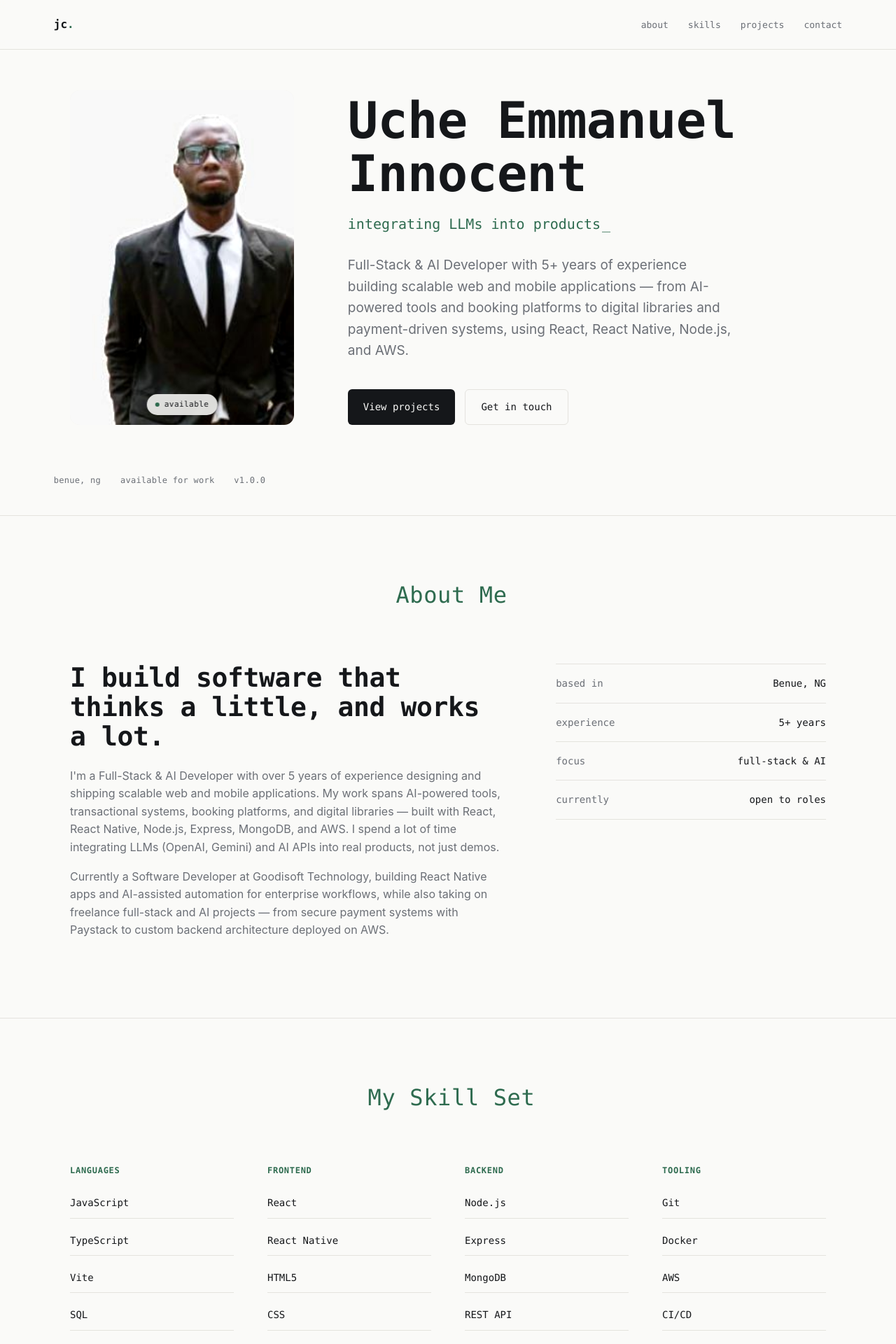
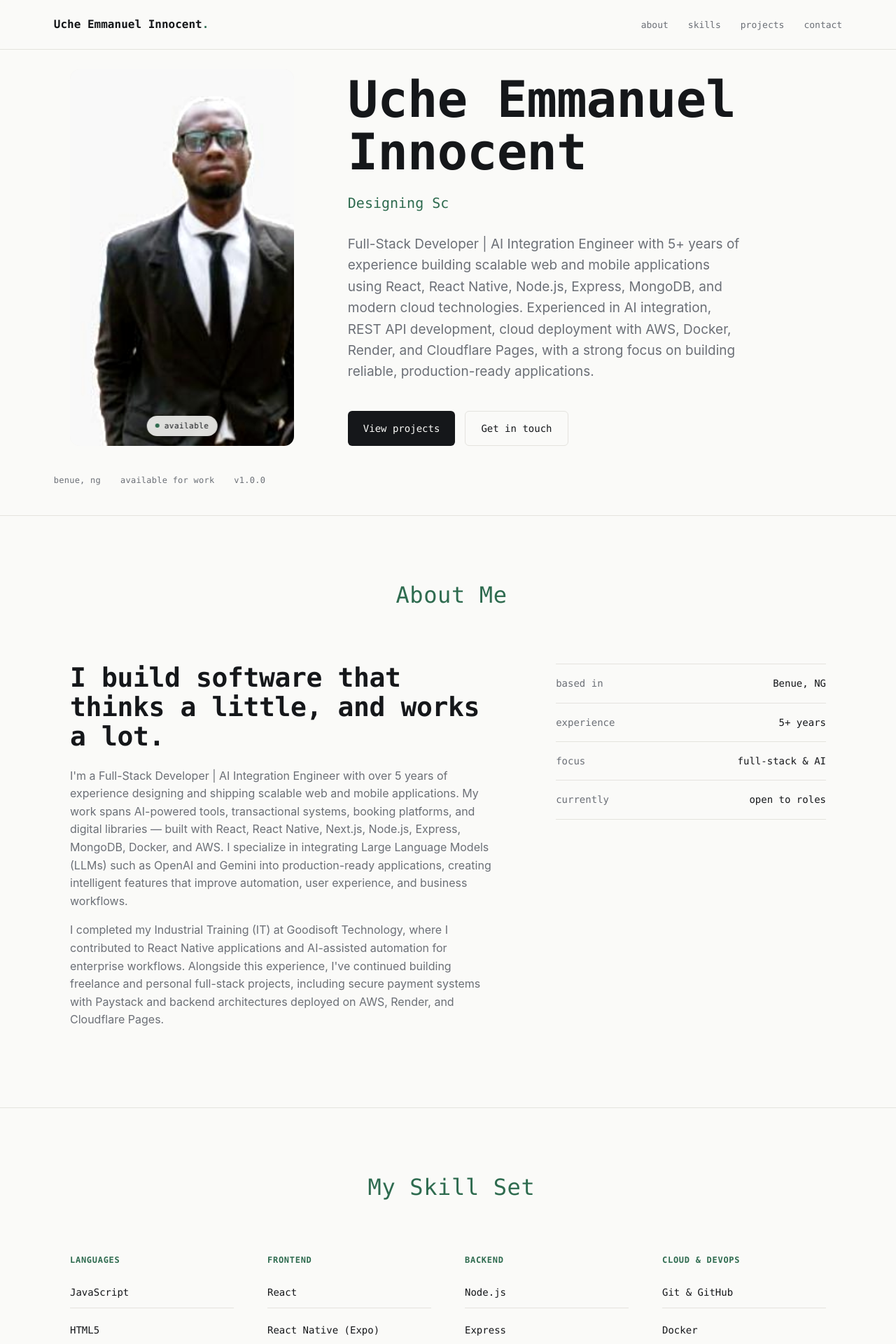
Before and after one commit to Uco7/UchePortfolio_webSite, a React (Vite) app: page / in a window 1280 px wide. Shown: the top 1920 px of the page at 70% size. Built offline with nearby package versions, Linux system fonts and the light colour scheme; the HTML template or start-up script is replaced by a standard one.

Commit message:
making some  genaral change

```diff
--- a/src/Component/About.jsx
+++ b/src/Component/About.jsx
@@ -23,21 +23,17 @@ export default function About() {
           <div className="about-copy col">
             <h2>I build software that thinks a little, and works a lot.</h2>
             <p className="text-muted">
-              I'm a Full-Stack & AI Developer with over 5 years of
+              I'm a Full-Stack Developer | AI Integration Engineer with over 5 years of
               experience designing and shipping scalable web and mobile
               applications. My work spans AI-powered tools, transactional
               systems, booking platforms, and digital libraries — built
-              with React, React Native, Node.js, Express, MongoDB, and
-              AWS. I spend a lot of time integrating LLMs (OpenAI,
-              Gemini) and AI APIs into real products, not just demos.
+              with React, React Native, Next.js, Node.js, Express, MongoDB, Docker, and AWS.
+              I specialize in integrating Large Language Models (LLMs) such as OpenAI and Gemini into production-ready applications,
+              creating intelligent features that improve automation, user experience, and business workflows.
             </p>
             <p className="text-muted">
-              Currently a Software Developer at Goodisoft Technology,
-              building React Native apps and AI-assisted automation for
-              enterprise workflows, while also taking on freelance
-              full-stack and AI projects — from secure payment systems
-              with Paystack to custom backend architecture deployed on
-              AWS.
+             I completed my Industrial Training (IT) at Goodisoft Technology, where I contributed to React Native applications and AI-assisted automation for enterprise workflows. Alongside this experience, I've continued building freelance and personal full-stack projects, including secure payment
+             systems with Paystack and backend architectures deployed on AWS, Render, and Cloudflare Pages.
             </p>
           </div>
 
--- a/src/Component/Contact.jsx
+++ b/src/Component/Contact.jsx
@@ -2,12 +2,12 @@ import { useState } from 'react'
 import { useReveal } from '../hook/useReveal'
 import "../css/App.css"
 
-const MY_EMAIL = 'ucheuc070@gmail.com'
+const MY_EMAIL = 'ucheinnocent070@gmail.com'
 
 const SOCIALS = [
   { label: 'email:', value: MY_EMAIL, href: `mailto:${MY_EMAIL}` },
-  { label: 'github:', value: 'github.com/jordancole', href: 'https://github.com' },
-  { label: 'linkedin:', value: 'linkedin.com/in/jordancole', href: 'https://linkedin.com' },
+  { label: 'github:', value: 'https://github.com/Uco7', href: 'https://github.com/Uco7' },
+  { label: 'linkedin:', value: 'https://www.linkedin.com/in/uche-innocent-60741624b/', href: 'https://www.linkedin.com/in/uche-innocent-60741624b/' },
 ]
 
 export default function Contact() {
@@ -73,7 +73,7 @@ export default function Contact() {
                 required
                 value={form.name}
                 onChange={handleChange}
-                placeholder="Ada Lovelace"
+                placeholder="Your Name"
               />
             </label>
 
@@ -85,7 +85,7 @@ export default function Contact() {
                 required
                 value={form.email}
                 onChange={handleChange}
-                placeholder="you@example.com"
+                placeholder="Your Email"
               />
             </label>
 
@@ -97,7 +97,7 @@ export default function Contact() {
                 required
                 value={form.message}
                 onChange={handleChange}
-                placeholder="What are you working on?"
+                placeholder="Tell me about your project..."
               />
             </label>
 
--- a/src/Component/Footer.jsx
+++ b/src/Component/Footer.jsx
@@ -6,7 +6,7 @@ export default function Footer() {
     <footer className="footer">
       <div className="section-inner footer-inner">
         <p className="mono text-muted">
-          © {new Date().getFullYear()} Jordan Cole
+          © {new Date().getFullYear()}  Uche Emmanuel Innocent
         </p>
         <p className="mono text-muted">built with React</p>
       </div>
--- a/src/Component/Nav.jsx
+++ b/src/Component/Nav.jsx
@@ -12,7 +12,7 @@ export default function Nav() {
   return (
     <nav className="nav">
       <a className="nav-logo mono" href="#top">
-        jc<span className="nav-logo-dot">.</span>
+       Uche Emmanuel Innocent<span className="nav-logo-dot">.</span>
       </a>
       <ul className="nav-links">
         {LINKS.map((link) => (
--- a/src/Component/Skills.jsx
+++ b/src/Component/Skills.jsx
@@ -7,22 +7,29 @@ const SKILL_GROUPS = [
   {
     key: 'languages',
     label: 'languages',
-    items: ['JavaScript', 'TypeScript', 'Vite', 'SQL'],
+    items: ['JavaScript', 'HTML5', 'CSS3', 'SQL'],
   },
   {
     key: 'frontend',
     label: 'frontend',
-    items: ['React', 'React Native', 'HTML5', 'CSS', ],
+    items: ['React', 'React Native (Expo)', 'Next.js', 'Vite', ],
   },
   {
     key: 'backend',
     label: 'backend',
-    items: ['Node.js', 'Express', 'MongoDB', 'REST API'],
+    items: ['Node.js', 'Express', 'MongoDB & Mongoose', 'REST API Design', 'JWT Authentication'],
   },
   {
-    key: 'tooling',
-    label: 'tooling',
-    items: ['Git', 'Docker', 'AWS', 'CI/CD'],
+    key: 'Cloud & DevOps',
+    label: 'Cloud & DevOps',
+    items: ['Git & GitHub', 'Docker', 'AWS (EC2, S3, VPC)','Render (and more)','Cloudflare Pages', 'CI/CD'],
+  },
+  {
+    key: 'AI & Integrations',
+    label: 'AI & Integrations',
+    items: ['OpenAI API', 'Gemini API', 'Prompt Engineering',
+      'AI Integration','Google AdMob', 'Paystack','Google AdSense',
+      'SEO (Search Engine Optimization)'],
   },
 ]
 
--- a/src/Component/heroComponent/Hero.jsx
+++ b/src/Component/heroComponent/Hero.jsx
@@ -3,10 +3,11 @@ import '../../css/App.css'
 import photo from '../../assets/mypic.jpg'
 
 const ROLE_LINES = [
-  'building AI-powered apps',
-  'integrating LLMs into products',
-  'shipping React & React Native',
-  'designing scalable REST APIs',
+  'Building And Integrating AI-Powered Applications',
+  'Designing Scalable REST APIs',
+  'Developing Cross-Platform Mobile Apps',
+  'Integrating AI Into Real-World Products',
+  'Building Production-Ready Systems'
 ]
 
 const PHOTO_SRC = photo
@@ -78,11 +79,8 @@ export default function Hero() {
             </p>
 
             <p className="hero-summary col">
-              Full-Stack & AI Developer with 5+ years of experience building
-              scalable web and mobile applications — from AI-powered tools
-              and booking platforms to digital libraries and
-              payment-driven systems, using React, React Native, Node.js,
-              and AWS.
+              Full-Stack Developer | AI Integration Engineer with 5+ years of experience building scalable web and mobile applications using React, React Native, Node.js, Express, MongoDB, and modern cloud technologies. Experienced in AI integration, REST API development, cloud deployment with AWS, Docker, Render, and Cloudflare Pages,
+               with a strong focus on building reliable, production-ready applications.
             </p>
 
             <div className="hero-actions">
```
